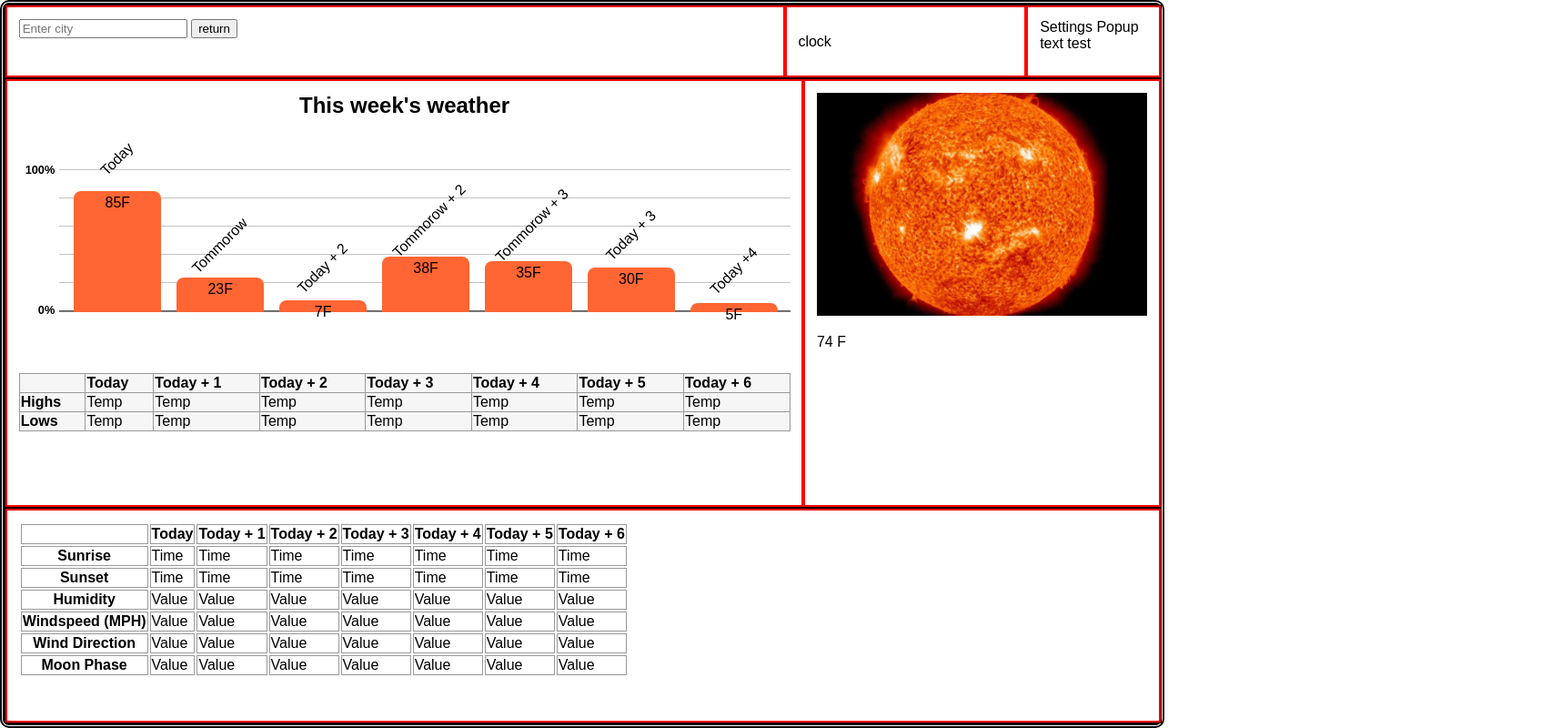
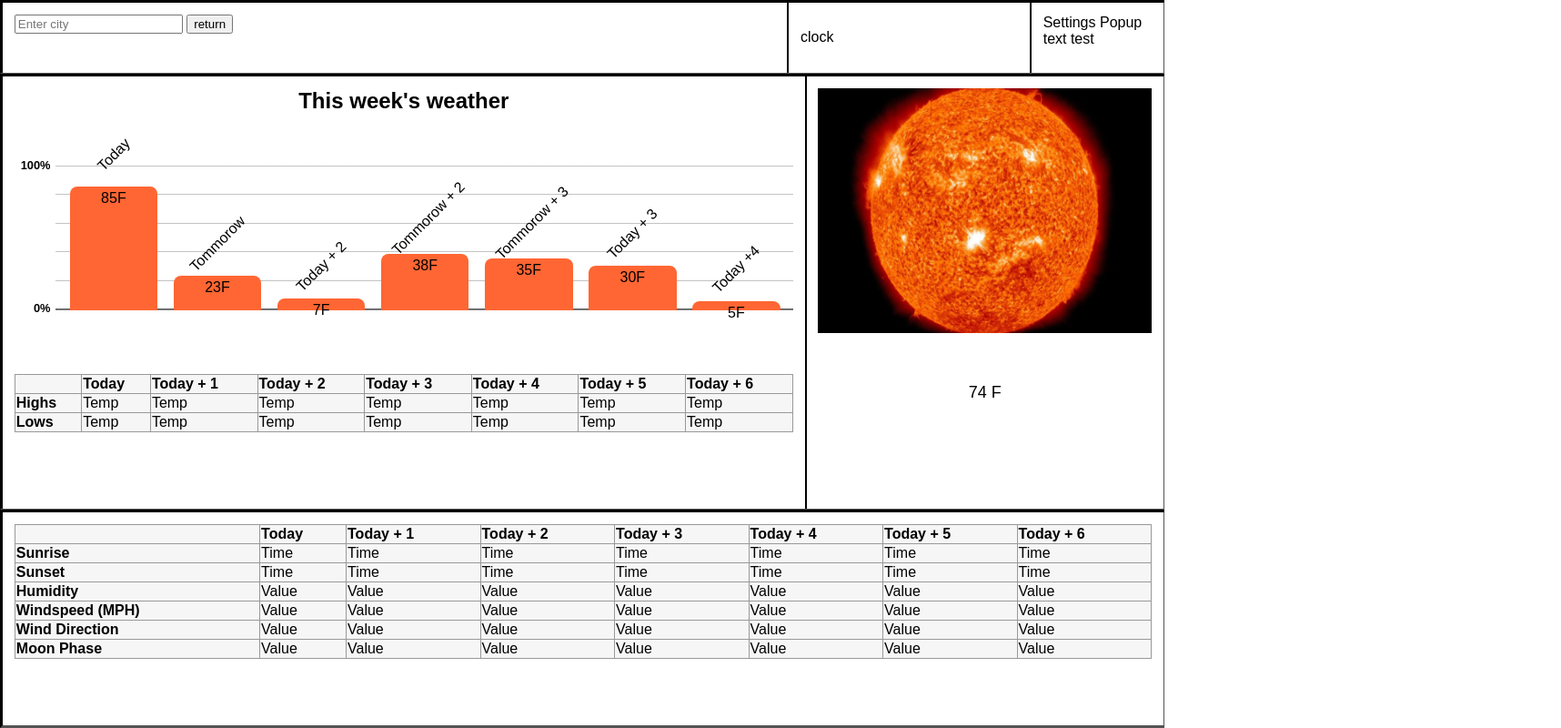
Before and after one commit to ConnorJohnson37/UAIEE_Accesshack, a plain HTML site: page index.html in a window 1280 px wide. Shown: the whole page at 91% size, 1716 px wide, since content can reach past the window. Drawn offline with Linux system fonts and the light colour scheme.

Commit message:
changed box colors and style

```diff
--- a/index.html
+++ b/index.html
@@ -31,9 +31,6 @@
                 <table class="graph">
                     <caption>This week's weather</caption>
                     <thead>
-                        <tr>
-
-                        </tr>
                     </thead><tbody>
                         <tr style="height:85%">
                             <th scope="row">Today</th>
@@ -115,7 +112,7 @@
     </div>
     <div class="row3">
         <div class="extra">
-            <div class="extrasTable">
+            <div class="fTable">
                 <table>
                     <thead>
                         <tr>
--- a/style.css
+++ b/style.css
@@ -1,23 +1,23 @@
 html, body {
-  height: 99.4%; /* Removes scroll bar*/
+  height: 100%; /* Removes scroll bar*/
   width: 100%;
   margin: 0;
   padding: 0;
   font-family: Arial, Helvetica, sans-serif;
+  overflow: hidden;
 }
 
 .wrapper {
-  border: thick double black;
   height: 100%;
-  border-radius: 10px;
   display: flex; /* Use flexbox for the wrapper */
   flex-direction: column; /* Stack child elements vertically */
   align-items: left; /* Center content horizontally */
+
 }
 
 .row1, .row2, .row3 {
   width: 100%;
-  border: 1px solid black;
+  border: 1px inset black;
   display: flex; /* Use flexbox for the rows */
   justify-content: center; /* Center content horizontally within rows */
 
@@ -33,33 +33,43 @@ html, body {
 }
 
 .city, .clock, .settings {
-  border: 2px solid red;
+  border: 2px inset black;
   padding: 1%;
+  border-bottom: none;
+
 }
 .city{
   width: 70%;
+  border-right: none;
+  border-bottom: none;
 }
 .clock{
   width: 20%;
+  border-right: none;
+  border-bottom: none;
 }
 .settings{
   width: 10%;
+  border-bottom: none;
 }
 
 .forecast, .weather {
-  border: 2px solid red;
+  border: 2px inset black;
  padding: 1%;
 }
 
 .forecast{
   width: 70%;
+  border-right: none;
+  border-bottom: none;
 }
 .weather{
   width: 30%;
+  border-bottom: none;
 }
 
 .extra {
-  border: 2px solid red;
+  border: 2px inset black;
   width: 100%;
   padding: 1%;
 }
@@ -112,6 +122,17 @@ html, body {
 }
 /* End of Weather Highs and lows*/
 
+.cCondition{
+  height: 60%;
+  width:100%;
+}
+.cTemp{
+  height: 100%;
+  width: 100%;
+  font-size: large;
+  text-align: center;
+  padding-top: 10%;
+}
 @supports (display:grid) {
 
 	@media (min-width:32em) {
```
